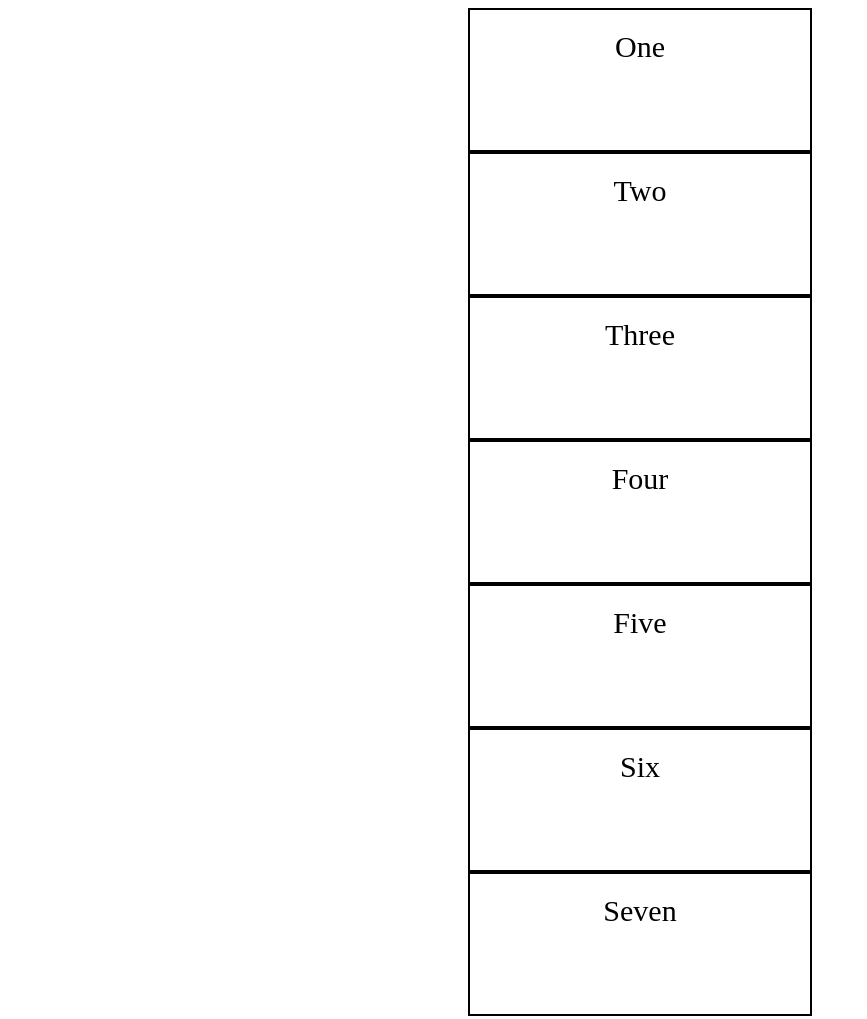
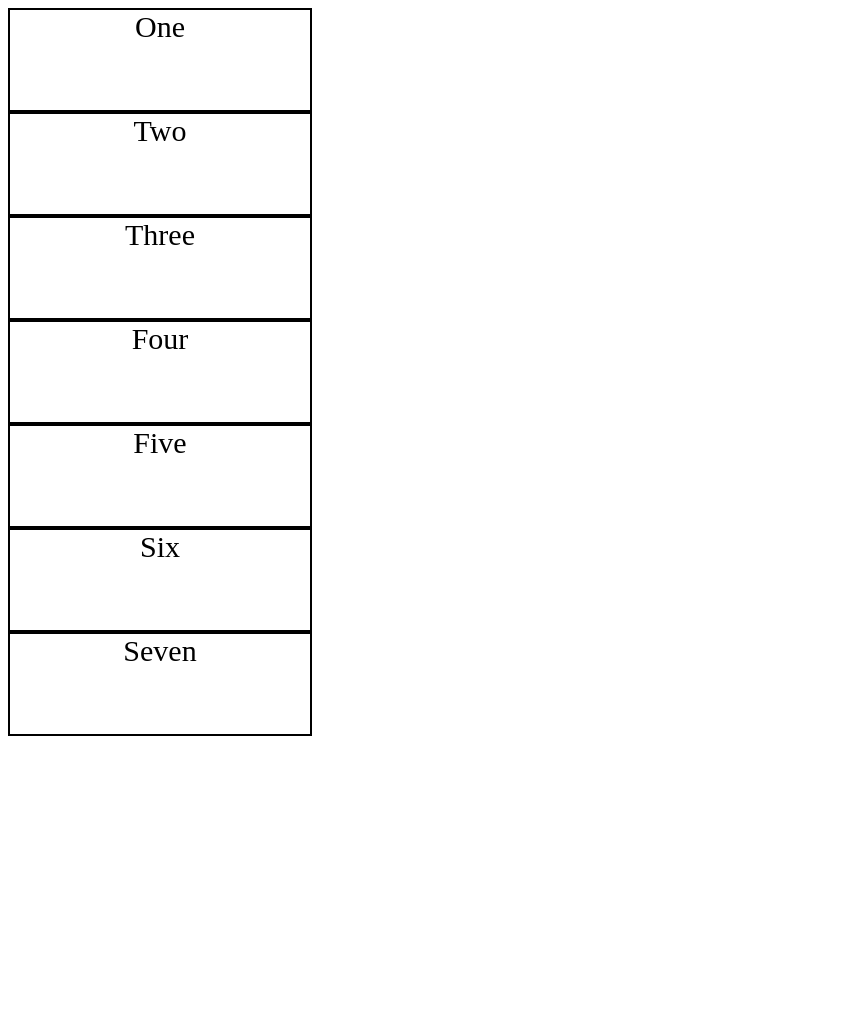
Before and after one commit to nikeehun/practicing-pseudo-selectors, a plain HTML site: page index.html in a window 1280 px wide. Shown: the whole page, without its empty margins (0-867 px from the left). After the commit the page ends 800 px from the top, so only its background shows below. Drawn offline with Linux system fonts and the light colour scheme.

Commit message:
Update style.css

```diff
--- a/style.css
+++ b/style.css
@@ -7,6 +7,10 @@ p {
     width: 300px;
     border: 2px solid black;
     text-align: center;
-    margin: auto;
-    padding: 20px;
+    margin: 0px;
+    padding: 0px;
 }
+
+p:hover {
+    background: #f0604a;
+}
```
